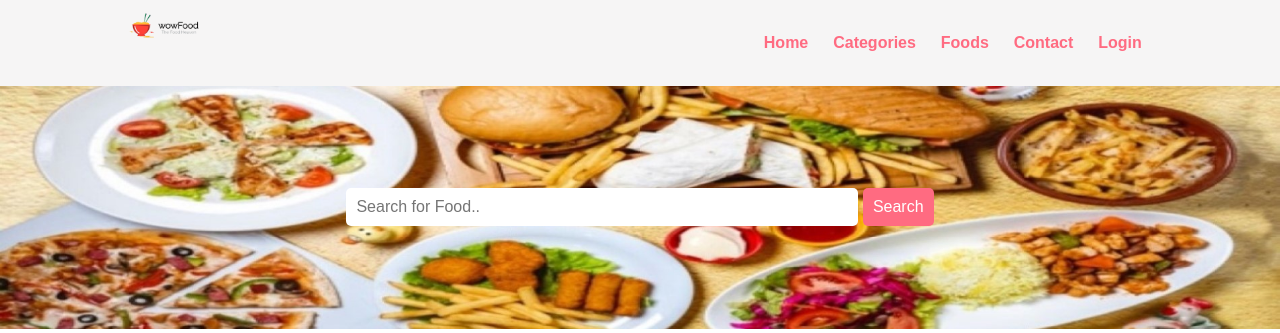
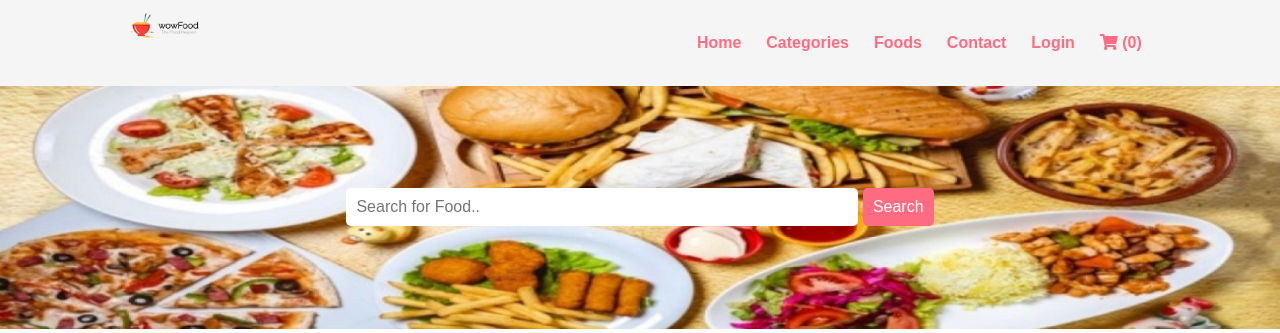
Before and after one commit to Hannan84/Food_Order, a PHP site: page / in a window 1280 px wide. Shown: the top 333 px of the page. Run offline with PHP 8.4, Linux system fonts and the light colour scheme; data comes from the database, SQL or seed files in the repository; some libraries are stand-ins or nearby versions.

Commit message:
changes some design

```diff
--- a/partial_front/navbar.php
+++ b/partial_front/navbar.php
@@ -65,6 +65,9 @@ include 'Front-Back-Conn/user.php';
                         </div>
                     </li>
                 <?php } }?>
+                <li>
+                    <a href="index.php"><i class="fas fa-shopping-cart"></i> (0)</a>
+                </li>
             </ul>
         </div>
 
```
